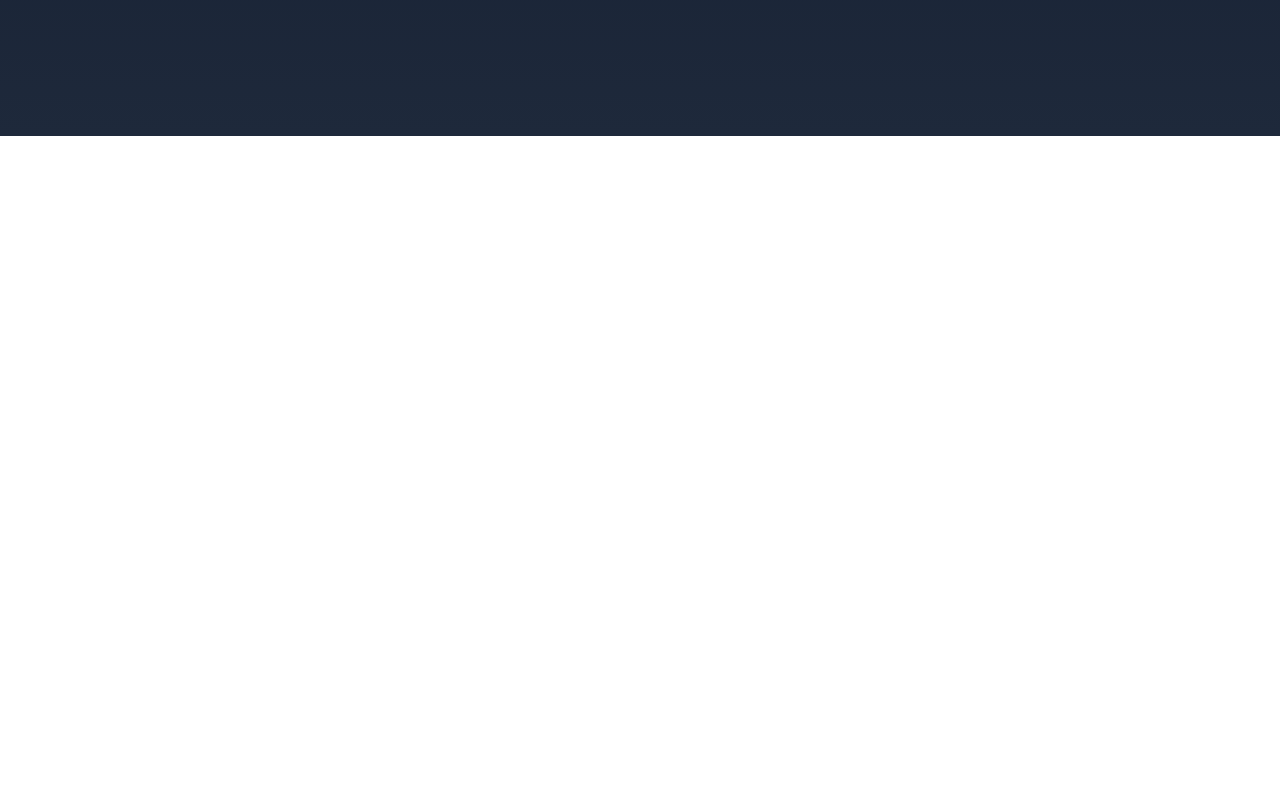
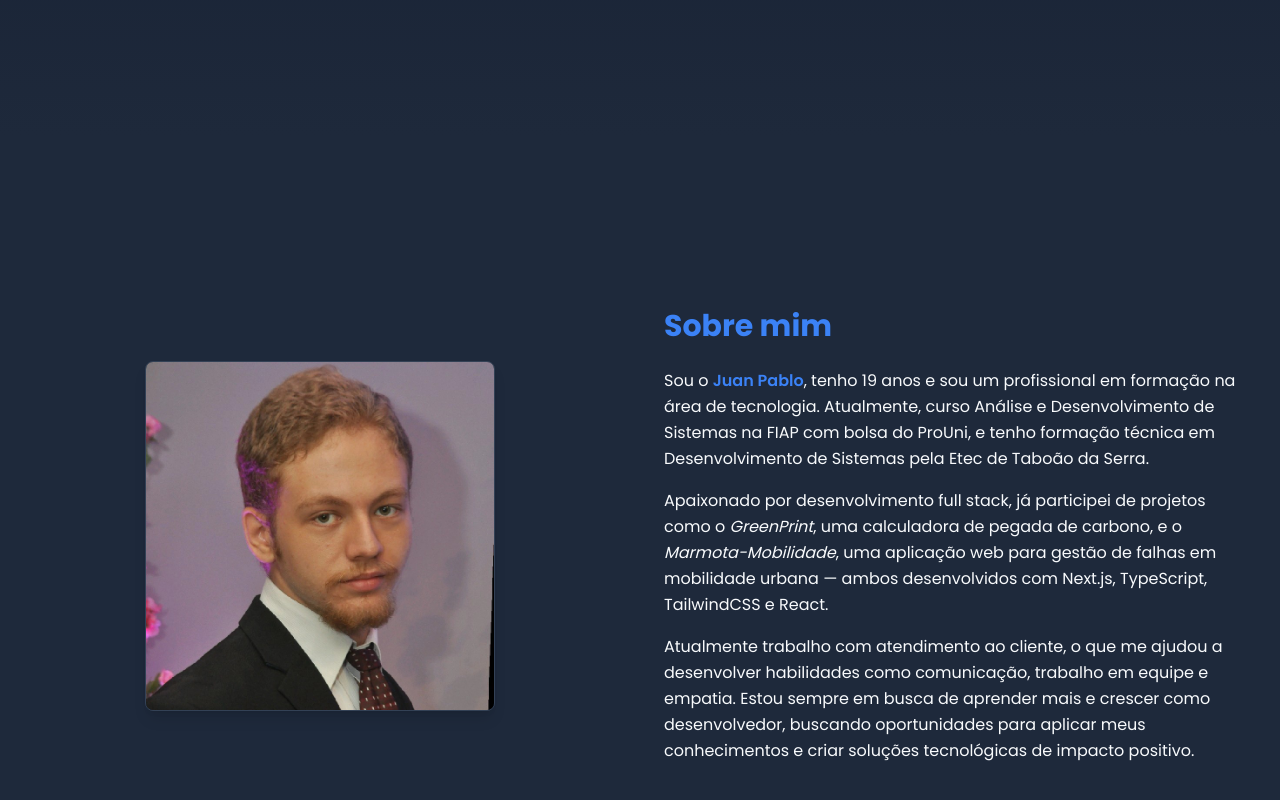
Before and after one commit to juanxto/portfolio, a Next.js app: page / in a window 1280 px wide. Shown: the part 664-1464 px from the top of the page. Before the commit the page ends 800 px from the top, so only its background shows below. Built offline with nearby package versions, Linux system fonts and the light colour scheme.

Commit message:
Sobre mim criado.

```diff
--- a/src/app/layout.tsx
+++ b/src/app/layout.tsx
@@ -1,6 +1,12 @@
 import type { Metadata } from "next";
 import "./globals.css";
 import Header from "@/components/Header";
+import { Poppins } from "next/font/google"; // importa a fonte
+
+const poppins = Poppins({
+  subsets: ["latin"],
+  weight: ["400", "600", "700"], // pesos que vamos usar
+});
 
 export const metadata: Metadata = {
   title: "Portfólio - Juan",
@@ -10,7 +16,7 @@ export const metadata: Metadata = {
 export default function RootLayout({ children }: { children: React.ReactNode }) {
   return (
     <html lang="pt-BR">
-      <body className="bg-gray-50 text-gray-900">
+      <body className={`${poppins.className} bg-[#0F172A] text-[#F8FAFC]`}>
         <Header />
         {children}
       </body>
--- a/src/app/page.tsx
+++ b/src/app/page.tsx
@@ -1,9 +1,11 @@
 import Hero from "@/components/sections/Hero";
+import About from "@/components/sections/About";
 
 export default function HomePage() {
   return (
     <main>
       <Hero />
+      <About />
     </main>
   );
 }
--- a/src/components/sections/About.tsx
+++ b/src/components/sections/About.tsx
@@ -0,0 +1,64 @@
+"use client";
+
+import { motion } from "framer-motion";
+import Image from "next/image";
+
+export default function About() {
+  return (
+    <section id="about" className="min-h-screen flex items-center px-6 py-16 bg-[#1E293B]">
+      <div className="container mx-auto grid md:grid-cols-2 gap-12 items-center">
+
+        {/* Coluna da Imagem */}
+        <motion.div
+          initial={{ opacity: 0, scale: 0.9 }}
+          whileInView={{ opacity: 1, scale: 1 }}
+          viewport={{ once: true }}
+          transition={{ duration: 0.6 }}
+          className="flex justify-center"
+        >
+          <Image
+            src="/foto-perfil.jpg"
+            alt="Foto de Juan Pablo"
+            width={350}
+            height={350}
+            className="rounded-lg shadow-lg border border-[#334155] object-cover"
+          />
+        </motion.div>
+
+        {/* Coluna do Texto */}
+        <motion.div
+          initial={{ opacity: 0, x: 50 }}
+          whileInView={{ opacity: 1, x: 0 }}
+          viewport={{ once: true }}
+          transition={{ duration: 0.6 }}
+        >
+          <h2 className="text-3xl font-bold mb-6 text-[#3B82F6]">
+            Sobre mim
+          </h2>
+
+          <div className="space-y-4 text-[#F8FAFC] leading-relaxed">
+            <p>
+              Sou o <span className="font-semibold text-[#3B82F6]">Juan Pablo</span>, tenho 19 anos e sou um profissional em formação na área de tecnologia.
+              Atualmente, curso <span className="font-medium">Análise e Desenvolvimento de Sistemas na FIAP</span> com bolsa do ProUni, e tenho formação técnica
+              em Desenvolvimento de Sistemas pela <span className="font-medium">Etec de Taboão da Serra</span>.
+            </p>
+
+            <p>
+              Apaixonado por <span className="font-medium">desenvolvimento full stack</span>, já participei de projetos como o
+              <span className="italic"> GreenPrint</span>, uma calculadora de pegada de carbono, e o <span className="italic">Marmota-Mobilidade</span>,
+              uma aplicação web para gestão de falhas em mobilidade urbana — ambos desenvolvidos com
+              <span className="font-medium"> Next.js, TypeScript, TailwindCSS</span> e <span className="font-medium">React</span>.
+            </p>
+
+            <p>
+              Atualmente trabalho com atendimento ao cliente, o que me ajudou a desenvolver habilidades como
+              <span className="font-medium"> comunicação</span>, <span className="font-medium">trabalho em equipe</span> e
+              <span className="font-medium"> empatia</span>. Estou sempre em busca de aprender mais e crescer como desenvolvedor,
+              buscando oportunidades para aplicar meus conhecimentos e criar soluções tecnológicas de impacto positivo.
+            </p>
+          </div>
+        </motion.div>
+      </div>
+    </section>
+  );
+}
```
Also changed, not shown: public/foto-perfil.jpg (added).
